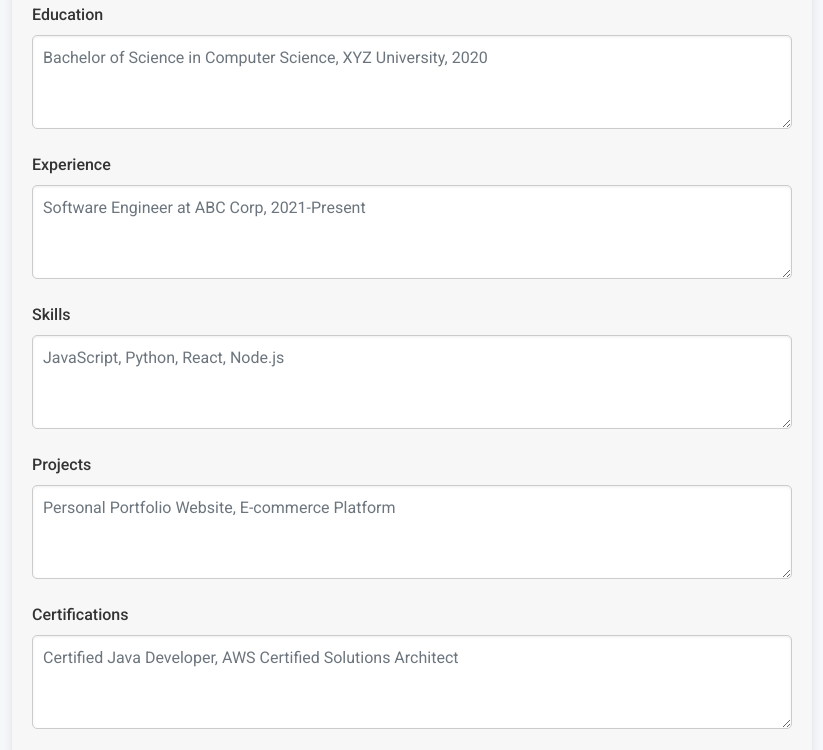
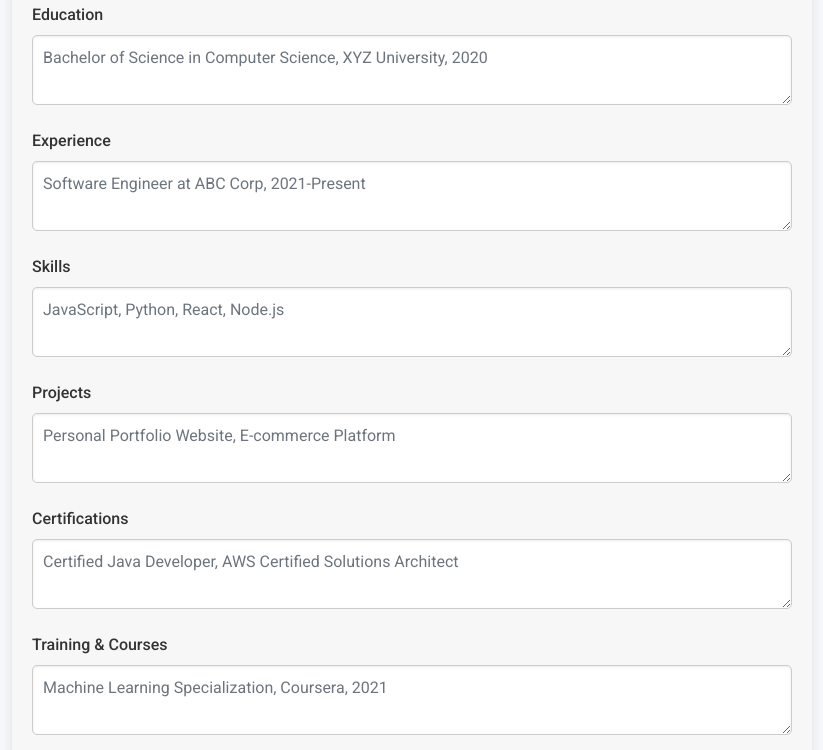
Before and after one commit to Githubmeet/resume, a plain HTML site: page index.html in a window 1280 px wide. Shown: the part 483-1233 px from the top of the page, without its empty margins (228-1051 px from the left). Drawn offline with nearby package versions, Linux system fonts and the light colour scheme.

Commit message:
Update index.html

```diff
--- a/index.html
+++ b/index.html
@@ -253,31 +253,31 @@
                 </div>
             <div class="form-group">
                 <label for="education">Education</label>
-                <textarea class="form-control" id="education" rows="3" placeholder="Bachelor of Science in Computer Science, XYZ University, 2020"></textarea>
+                <textarea class="form-control" id="education" rows="2" placeholder="Bachelor of Science in Computer Science, XYZ University, 2020"></textarea>
             </div>
             <div class="form-group">
                 <label for="experience">Experience</label>
-                <textarea class="form-control" id="experience" rows="3" placeholder="Software Engineer at ABC Corp, 2021-Present"></textarea>
+                <textarea class="form-control" id="experience" rows="2" placeholder="Software Engineer at ABC Corp, 2021-Present"></textarea>
             </div>
             <div class="form-group">
                 <label for="skills">Skills</label>
-                <textarea class="form-control" id="skills" rows="3" placeholder="JavaScript, Python, React, Node.js"></textarea>
+                <textarea class="form-control" id="skills" rows="2" placeholder="JavaScript, Python, React, Node.js"></textarea>
             </div>
             <div class="form-group">
                 <label for="projects">Projects</label>
-                <textarea class="form-control" id="projects" rows="3" placeholder="Personal Portfolio Website, E-commerce Platform"></textarea>
+                <textarea class="form-control" id="projects" rows="2" placeholder="Personal Portfolio Website, E-commerce Platform"></textarea>
             </div>
             <div class="form-group">
                 <label for="certifications">Certifications</label>
-                <textarea class="form-control" id="certifications" rows="3" placeholder="Certified Java Developer, AWS Certified Solutions Architect"></textarea>
+                <textarea class="form-control" id="certifications" rows="2" placeholder="Certified Java Developer, AWS Certified Solutions Architect"></textarea>
             </div>
             <div class="form-group">
                 <label for="training">Training & Courses</label>
-                <textarea class="form-control" id="training" rows="3" placeholder="Machine Learning Specialization, Coursera, 2021"></textarea>
+                <textarea class="form-control" id="training" rows="2" placeholder="Machine Learning Specialization, Coursera, 2021"></textarea>
             </div>
             <div class="form-group">
                 <label for="personalProjects">Personal Project Links</label>
-                <textarea class="form-control" id="personalProjects" rows="3" placeholder="https://github.com/username/project1, https://github.com/username/project2"></textarea>
+                <textarea class="form-control" id="personalProjects" rows="2" placeholder="https://github.com/username/project1, https://github.com/username/project2"></textarea>
             </div>
             <div class="text-center mb-5">
                 <button type="submit" class="btn btn-custom text-light">Generate Resume</button>
```
